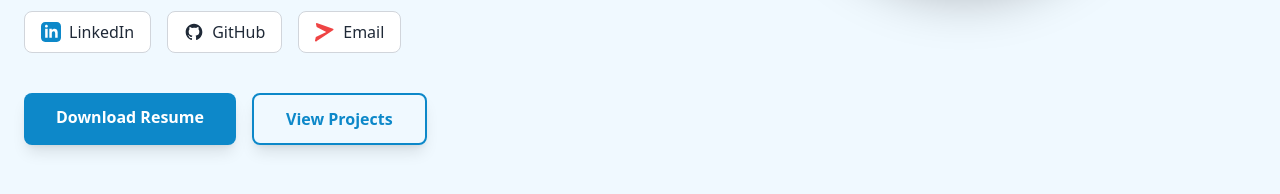
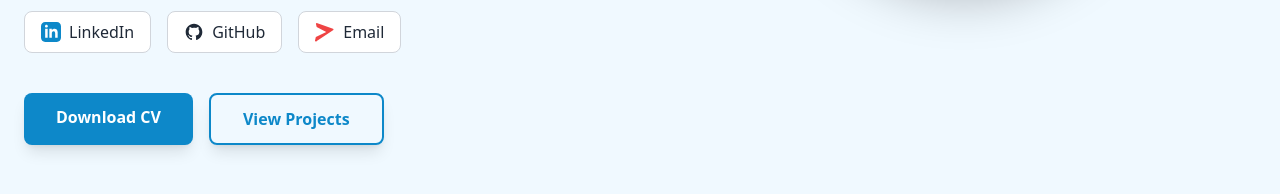
Before and after one commit to jonamadk/jonamadk.github.io, a website: page index.html in a window 1280 px wide. Shown: the part 606-800 px from the top of the page. Drawn offline with nearby package versions, Linux system fonts and the light colour scheme.

Commit message:
Update CV link from Resume.pdf to CV.pdf

```diff
--- a/index.html
+++ b/index.html
@@ -201,9 +201,9 @@
                     </div>
 
                     <div class="mt-8 flex flex-wrap gap-4 justify-center md:justify-start">
-                        <a href="https://manojadhikary.com.np/resource/Manoj_Adhikari_Resume.pdf"
+                        <a href="https://manojadhikary.com.np/resource/Manoj_Adhikari_CV.pdf"
                             class="bg-custom-blue-light dark:bg-custom-blue-dark text-white px-8 py-3 rounded-lg font-semibold hover:bg-custom-blue-light/90 dark:hover:bg-custom-blue-dark/90 transition-all duration-300 shadow-lg hover:shadow-xl transform hover:-translate-y-1">Download
-                            Resume</a>
+                            CV</a>
                         <a href="#projects"
                             class="bg-transparent border-2 border-custom-blue-light dark:border-custom-blue-dark text-custom-blue-light dark:text-custom-blue-dark px-8 py-3 rounded-lg font-semibold hover:bg-custom-blue-light/5 dark:hover:bg-custom-blue-dark/5 transition-all duration-300 shadow-lg hover:shadow-xl transform hover:-translate-y-1">View
                             Projects</a>
```
Also changed, not shown: 2 other files.
